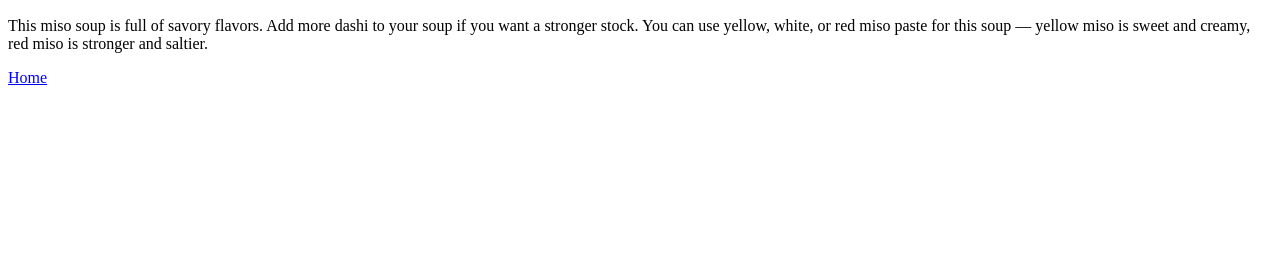
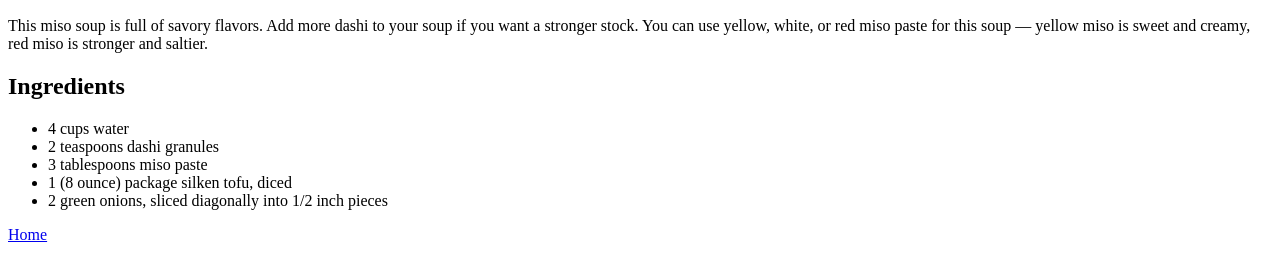
Before and after one commit to maximilianbrylla/odin-recipes, a plain HTML site: page recipes/miso-soup.html in a window 1280 px wide. Shown: the part 434-712 px from the top of the page. Drawn offline with Linux system fonts and the light colour scheme.

Commit message:
Feat: Add Ingredients list

```diff
--- a/recipes/miso-soup.html
+++ b/recipes/miso-soup.html
@@ -12,6 +12,14 @@
         <p>
             This miso soup is full of savory flavors. Add more dashi to your soup if you want a stronger stock. You can use yellow, white, or red miso paste for this soup — yellow miso is sweet and creamy, red miso is stronger and saltier.
         </p>
+        <h2>Ingredients</h2>
+        <ul>
+            <li>4 cups water</li>
+            <li>2 teaspoons dashi granules</li>
+            <li>3 tablespoons miso paste</li>
+            <li>1 (8 ounce) package silken tofu, diced</li>
+            <li>2 green onions, sliced diagonally into 1/2 inch pieces</li>
+        </ul>
         <a href="../index.html">Home</a>
     </body>
 </html>
```
